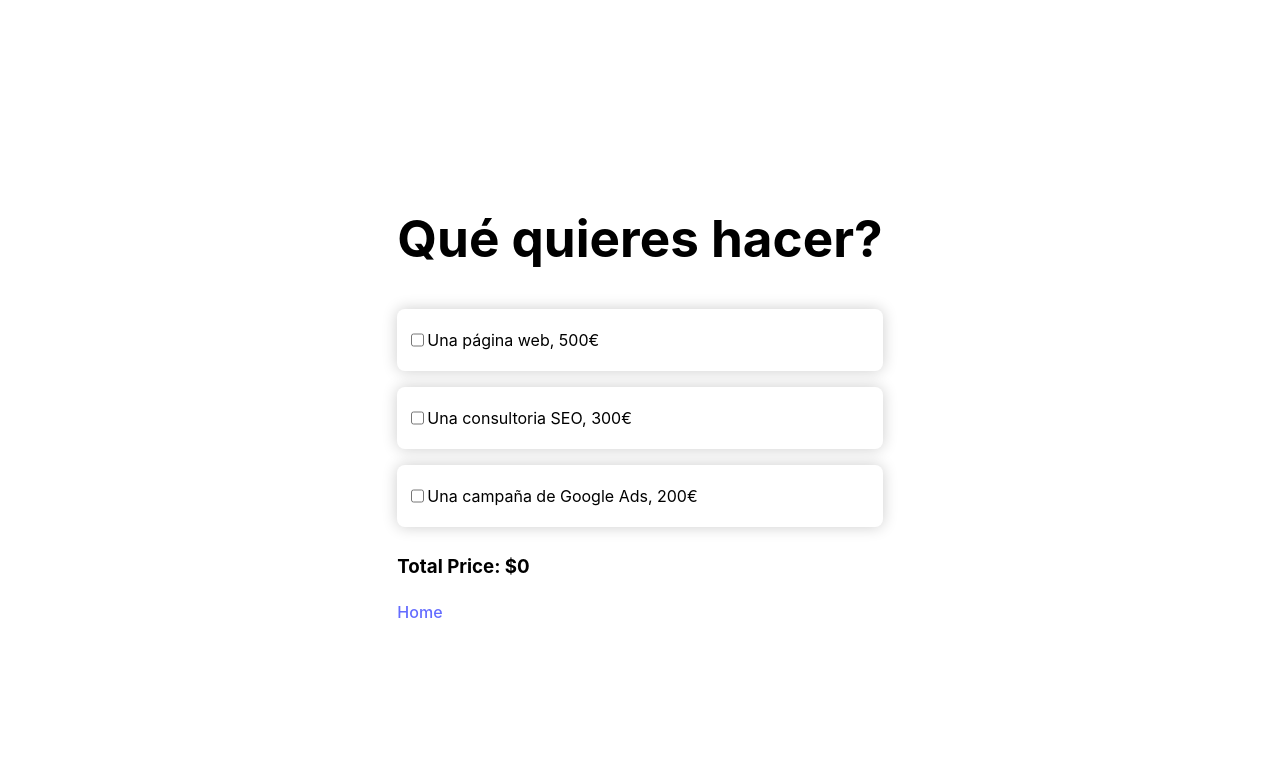
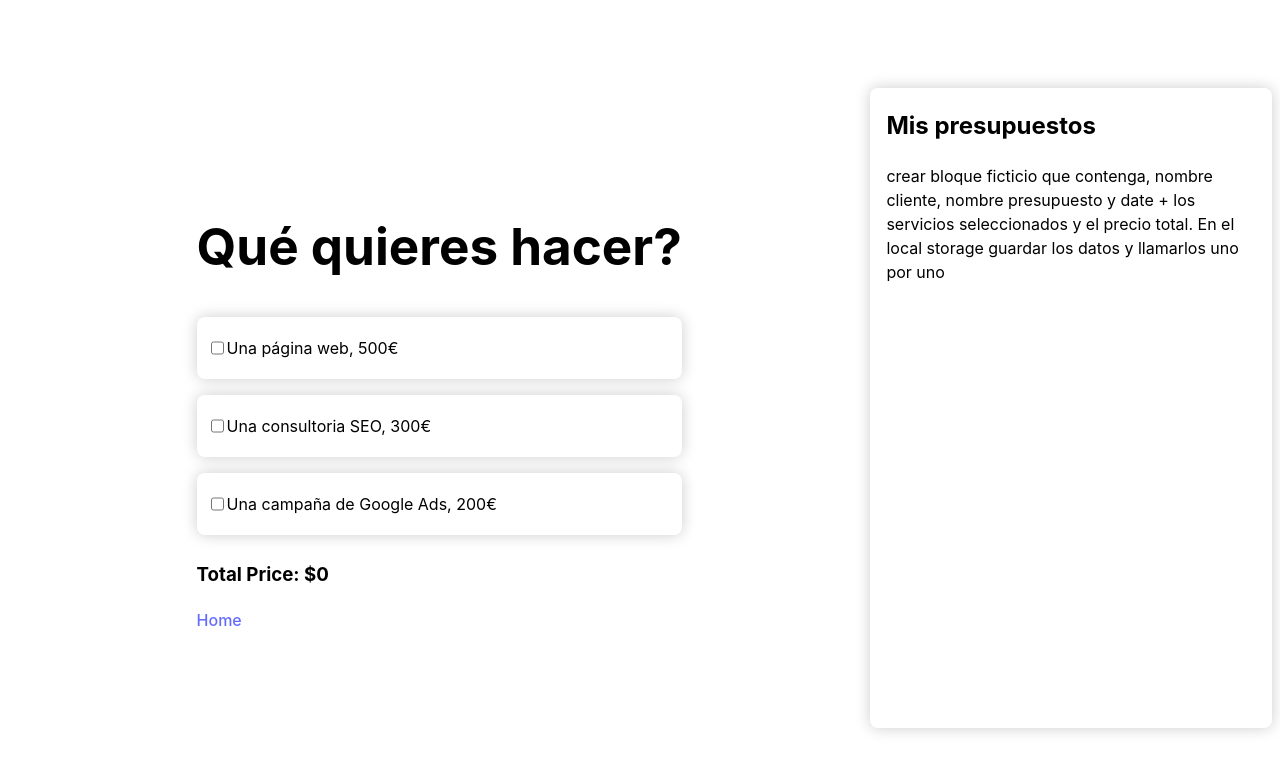
Before and after one commit to treee97/sprint-7, a React (Vite) app: page /presupuesto in a window 1280 px wide. Shown: the top 772 px of the page. Built offline with nearby package versions, Linux system fonts and the light colour scheme.

Commit message:
preparing CSS for multiple pressuposts

```diff
--- a/src/App.css
+++ b/src/App.css
@@ -1,5 +1,5 @@
-#root {
+/* #root {
   max-width: 1280px;
   margin: 0 auto;
   /* padding: 2rem; */
-}
+/* }  */
--- a/src/components/Overlay/Overlay.tsx
+++ b/src/components/Overlay/Overlay.tsx
@@ -1,14 +1,17 @@
 import { OverlayContainer, OverlayItem } from "../../utils";
-// TfiHelpAlt;
 type overlayProp = {
   onClick: () => void;
   text: string;
 };
 
 const Overlay = ({ onClick, text }: overlayProp) => {
+  const handlerOverlayClose = (e: React.MouseEvent<HTMLElement>) => {
+    e.stopPropagation();
+  };
+
   return (
     <OverlayContainer onClick={onClick}>
-			<OverlayItem>{text}</OverlayItem>
+      <OverlayItem onClick={handlerOverlayClose}>{text}</OverlayItem>
     </OverlayContainer>
   );
 };
--- a/src/index.css
+++ b/src/index.css
@@ -24,16 +24,16 @@ a:hover {
 }
 
 body {
-  margin: 0;
+  /* margin: 0;
   padding: 0;
   box-sizing: border-box;
-  display: flex;
+  display: flex; */
   /* Estas propiedades centran los items pero hacen que el modal tambien se mueva */
   /* place-items: center; */
-  justify-content: center;
+  /* justify-content: center; */
   /* align-items: center; */
-  min-width: 320px;
-  min-height: 100vh;
+  /* min-width: 320px; */
+  /* min-height: 100vh; */
 
   /* manual dark theme jeje  */
   /* background-color: #2c2c2c; */
--- a/src/pages/Presupuesto.tsx
+++ b/src/pages/Presupuesto.tsx
@@ -1,16 +1,18 @@
-import "../App.css";
-import React from "react";
+import React, { useEffect, useState } from "react";
 import { TfiHelpAlt } from "react-icons/tfi";
 import { Link } from "react-router-dom";
-import { useEffect, useState } from "react";
+import "../App.css";
 import { Checkbox, Overlay } from "../components";
 import { checkboxData } from "../constants";
 import {
+  Container,
+  ButtonContainer,
   CheckboxContainer,
-	WebsiteContainer,
-	ButtonContainer,
   Input,
   OptionContainer,
+  WebsiteContainer,
+  PressupostContainer,
+  BoxContainer,
 } from "../utils";
 // REACT ROUTER v6
 // https://www.youtube.com/watch?v=2aumoR0-jmQ
@@ -24,8 +26,8 @@ function Presupuesto() {
   const [totalLanguages, setTotalLanguages] = useState<number>(1);
 
   //modal helper state
-	const [toggleModal1, setToggleModal1] = useState<boolean>(false);
-	const [toggleModal2, setToggleModal2] = useState<boolean>(false);
+  const [toggleModal, setToggleModal] = useState<boolean>(false);
+  const [modalText, setModalText] = useState<string>("");
 
   const handlerOnChange = (itemPosition: number) => {
     const updateCheckedState = isCheckedState.map(
@@ -92,7 +94,8 @@ function Presupuesto() {
   }, [isCheckedState, totalPages, totalLanguages]);
 
   return (
-		<>
+    <Container>
+      <BoxContainer>
         <CheckboxContainer>
           <h1>Qué quieres hacer?</h1>
           {checkboxData.map((item, index) => (
@@ -133,7 +136,12 @@ function Presupuesto() {
                     </ButtonContainer>
                     <TfiHelpAlt
                       style={{ fontSize: "1.5rem", cursor: "pointer" }}
-										onClick={() => setToggleModal1(!toggleModal1)}
+                      onClick={() => {
+                        setToggleModal(!toggleModal);
+                        setModalText(
+                          "El número de páginas que tendrá la página web"
+                        );
+                      }}
                     />
                   </OptionContainer>
                   <OptionContainer>
@@ -166,25 +174,22 @@ function Presupuesto() {
                     </ButtonContainer>
                     <TfiHelpAlt
                       style={{ fontSize: "1.5rem", cursor: "pointer" }}
-										onClick={() => setToggleModal2(!toggleModal2)}
+                      onClick={() => {
+                        setToggleModal(!toggleModal);
+                        setModalText(
+                          "El número de idiomas que tendrá la página web"
+                        );
+                      }}
                     />
                   </OptionContainer>
                 </WebsiteContainer>
               )}
 
-						{toggleModal1 && (
+              {toggleModal && (
                 <>
                   <Overlay
-									text="Este componente debe indicar el número de páginas que tendrá su sitio web"
-									onClick={() => setToggleModal1(false)}
-								/>
-							</>
-						)}
-						{toggleModal2 && (
-							<>
-								<Overlay
-									text="Este componente debe indicar el número de idiomas que tendrá su sitio web"
-									onClick={() => setToggleModal2(false)}
+                    text={modalText}
+                    onClick={() => setToggleModal(false)}
                   />
                 </>
               )}
@@ -196,7 +201,16 @@ function Presupuesto() {
           {/*!!!importante https://www.freecodecamp.org/news/how-to-work-with-multiple-checkboxes-in-react/ */}
           <Link to="/">Home</Link>
         </CheckboxContainer>
-		</>
+      </BoxContainer>
+      <PressupostContainer>
+        <h2>Mis presupuestos</h2>
+        <p>
+          crear bloque ficticio que contenga, nombre cliente, nombre presupuesto
+          y date + los servicios seleccionados y el precio total. En el local
+          storage guardar los datos y llamarlos uno por uno
+        </p>
+      </PressupostContainer>
+    </Container>
   );
 }
 
--- a/src/utils/index.tsx
+++ b/src/utils/index.tsx
@@ -6,6 +6,9 @@ import { Input } from "./styled-components/styles-components";
 import { OptionContainer } from "./styled-components/styles-components";
 import { OverlayContainer } from "./styled-components/styles-components";
 import { OverlayItem } from "./styled-components/styles-components";
+import { PressupostContainer } from "./styled-components/styles-components";
+import { Container } from "./styled-components/styles-components";
+import { BoxContainer } from "./styled-components/styles-components";
 export {
   CheckboxItem,
   CheckboxContainer,
@@ -15,4 +18,7 @@ export {
   OptionContainer,
   OverlayContainer,
   OverlayItem,
+  PressupostContainer,
+  Container,
+  BoxContainer,
 };
--- a/src/utils/styled-components/styles-components.tsx
+++ b/src/utils/styled-components/styles-components.tsx
@@ -1,7 +1,32 @@
 import styled from "styled-components";
-// import { TfiHelpAlt } from "react-icons";
 
-//Checkbox.tsx component
+export const Container = styled.div`
+  margin: 0;
+  padding: 0;
+  box-sizing: border-box;
+
+  display: flex;
+  align-items: center;
+  justify-content: center;
+
+  min-height: 100vh;
+`;
+export const BoxContainer = styled.div`
+  flex-basis: 70%;
+  display: flex;
+  justify-content: center;
+  align-items: center;
+  //   outline: 3px solid blue;
+`;
+export const CheckboxContainer = styled.div`
+  display: flex;
+  justify-content: center;
+  flex-direction: column;
+
+  //   outline: 2px solid green;
+  padding: 2rem;
+`;
+
 export const CheckboxItem = styled.div`
   display: flex;
   padding: 3px 10px;
@@ -10,19 +35,22 @@ export const CheckboxItem = styled.div`
   box-shadow: 0 0 15px rgba(0, 0, 0, 0.2);
 `;
 
-export const CheckboxContainer = styled.div`
-	display: flex;
-	justify-content: center;
-	flex-direction: column;
-	min-height: 100vh;
-`;
-
 export const WebsiteContainer = styled.div`
   position: relative;
   box-shadow: 0 0 15px rgba(0, 0, 0, 0.2);
   margin: 0.5rem 0;
   border-radius: 8px;
   padding: 0 1rem;
+`;
+
+export const PressupostContainer = styled.div`
+  flex-basis: 30%;
+  padding: 0 1rem;
+  //   outline: 2px solid red;
+  box-shadow: rgba(0, 0, 0, 0.2) 0px 0px 15px;
+  border-radius: 8px;
+
+  min-height: 80vh;
 `;
 
 export const ButtonContainer = styled.button`
```
Lines whose indentation alone changed are shown as unchanged.
